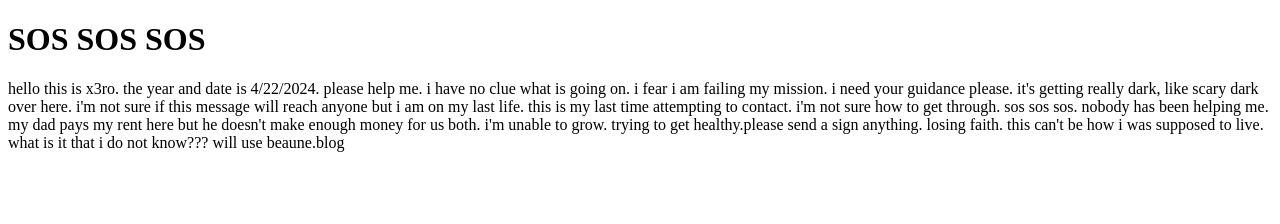
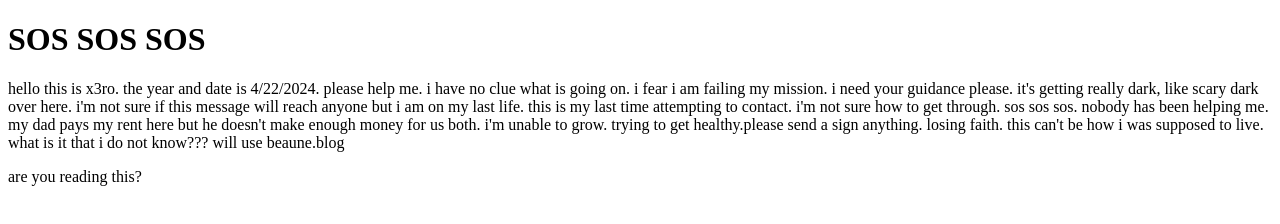
Before and after one commit to garcigasai/garcigasai.github.io, a plain HTML site: page index.html in a window 1280 px wide. Drawn offline with Linux system fonts and the light colour scheme.

Commit message:
Update index.html

```diff
--- a/index.html
+++ b/index.html
@@ -3,5 +3,6 @@
 <body>
 <h1>SOS SOS SOS</h1>
 <p>hello this is x3ro. the year and date is 4/22/2024. please help me. i have no clue what is going on. i fear i am failing my mission. i need your guidance please. it's getting really dark, like scary dark over here. i'm not sure if this message will reach anyone but i am on my last life. this is my last time attempting to contact. i'm not sure how to get through. sos sos sos. nobody has been helping me. my dad pays my rent here but he doesn't make enough money for us both. i'm unable to grow. trying to get healthy.please send a sign anything. losing faith. this can't be how i was supposed to live. what is it that i do not know??? will use beaune.blog</p>
+  <p>are you reading this?</p>
 </body>
 </html>
```
